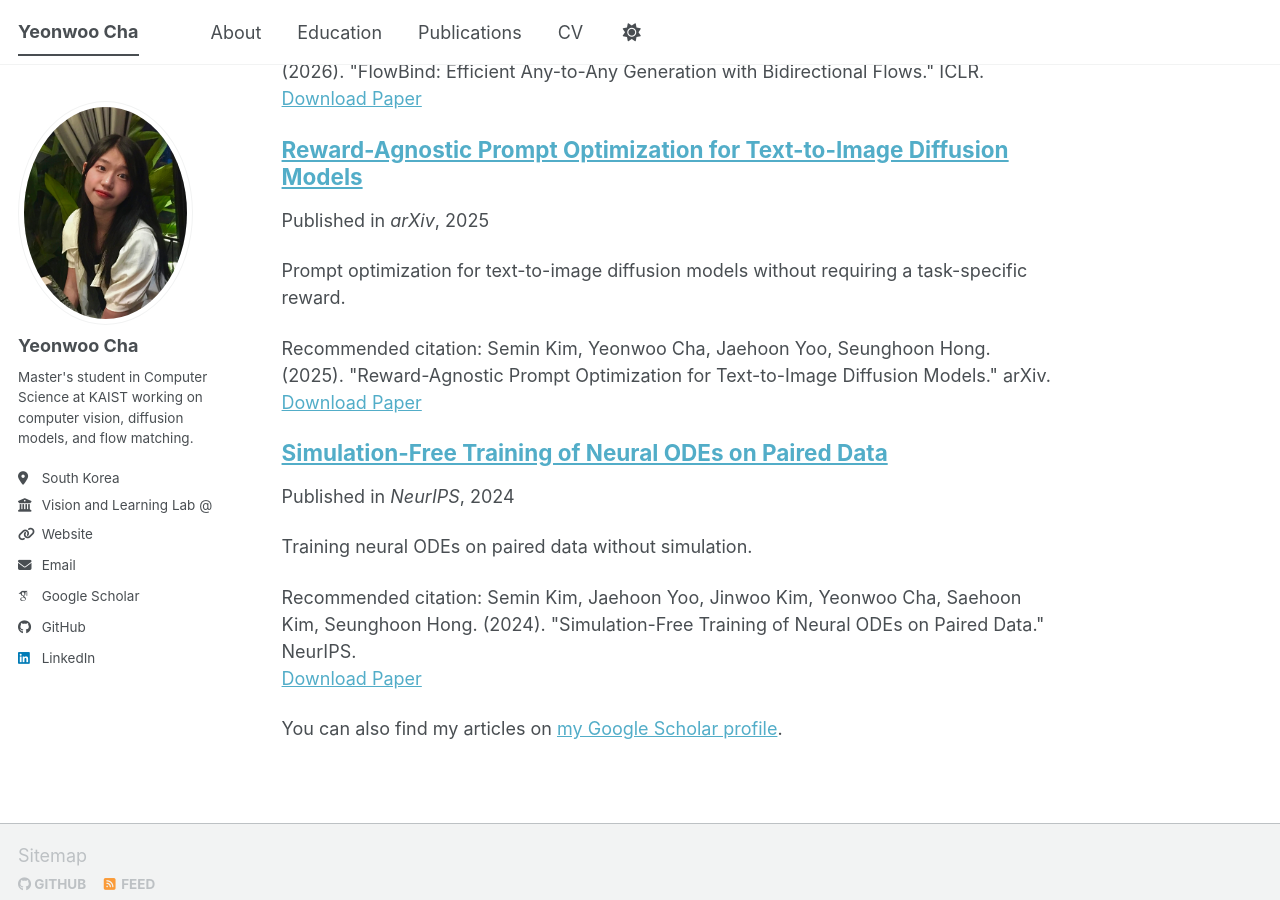
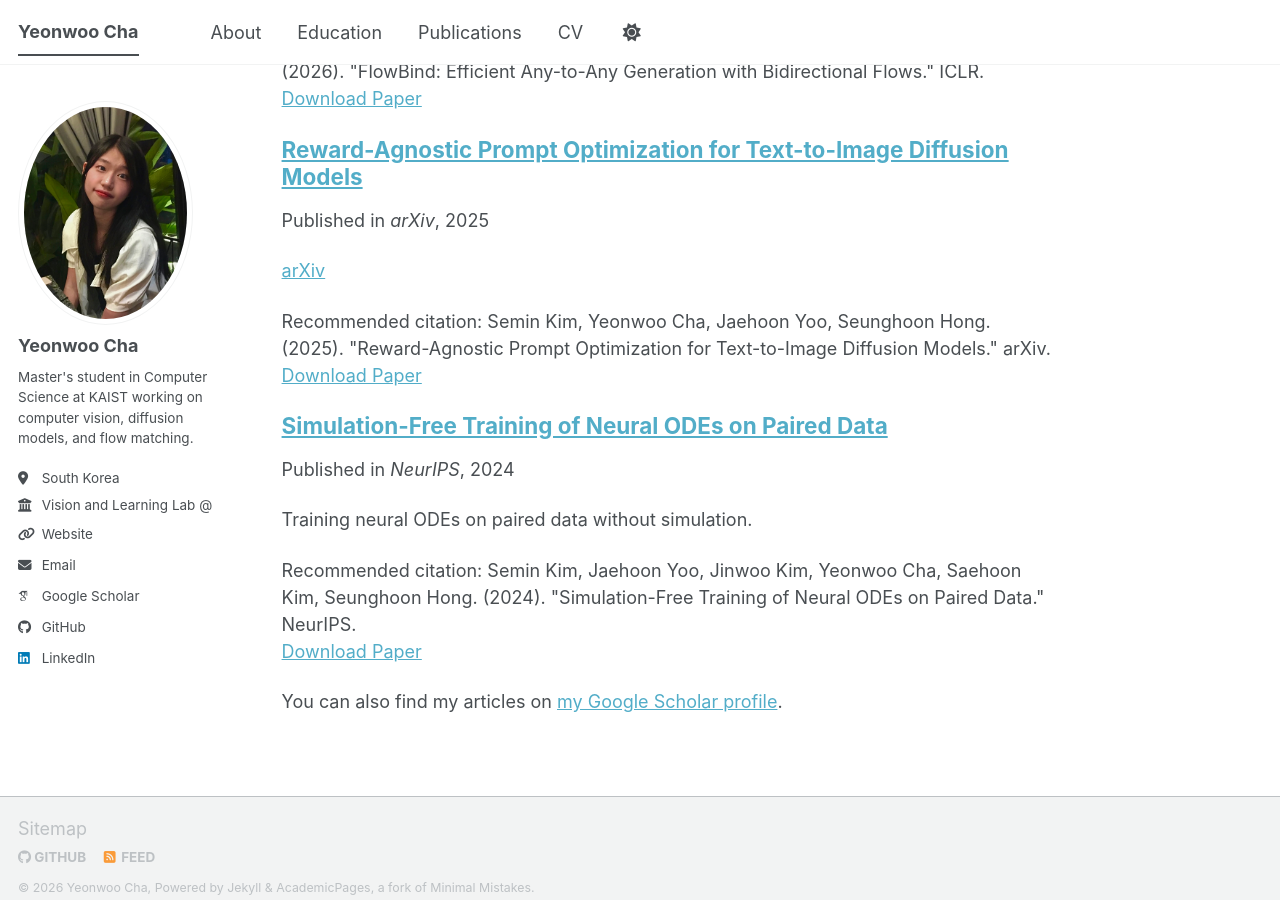
Before and after one commit to yeonwoo378/yeonwoo378.github.io, a Jekyll site: the page built from _pages/about.md, in a window 1280 px wide and 900 px high, scrolled down 713 px. Built offline with Jekyll 4.4.1, drawn with Linux system fonts in a browser that asks for light colours; some web fonts are replaced; a script bundle is joined from its source files by our own code; library files that are not in the unit come from our copies.

Commit message:
Update 2025-06-01-reward-agnostic-prompt-optimization-for-text-to-image-diffusion-models.md

```diff
--- a/_publications/2025-06-01-reward-agnostic-prompt-optimization-for-text-to-image-diffusion-models.md
+++ b/_publications/2025-06-01-reward-agnostic-prompt-optimization-for-text-to-image-diffusion-models.md
@@ -2,8 +2,6 @@
 title: "Reward-Agnostic Prompt Optimization for Text-to-Image Diffusion Models"
 collection: publications
 category: conferences
-permalink: /publication/reward-agnostic-prompt-optimization/
-excerpt: "Prompt optimization for text-to-image diffusion models without requiring a task-specific reward."
 date: 2025-06-01
 venue: "arXiv"
 paperurl: "https://arxiv.org/abs/2506.16853"
```
